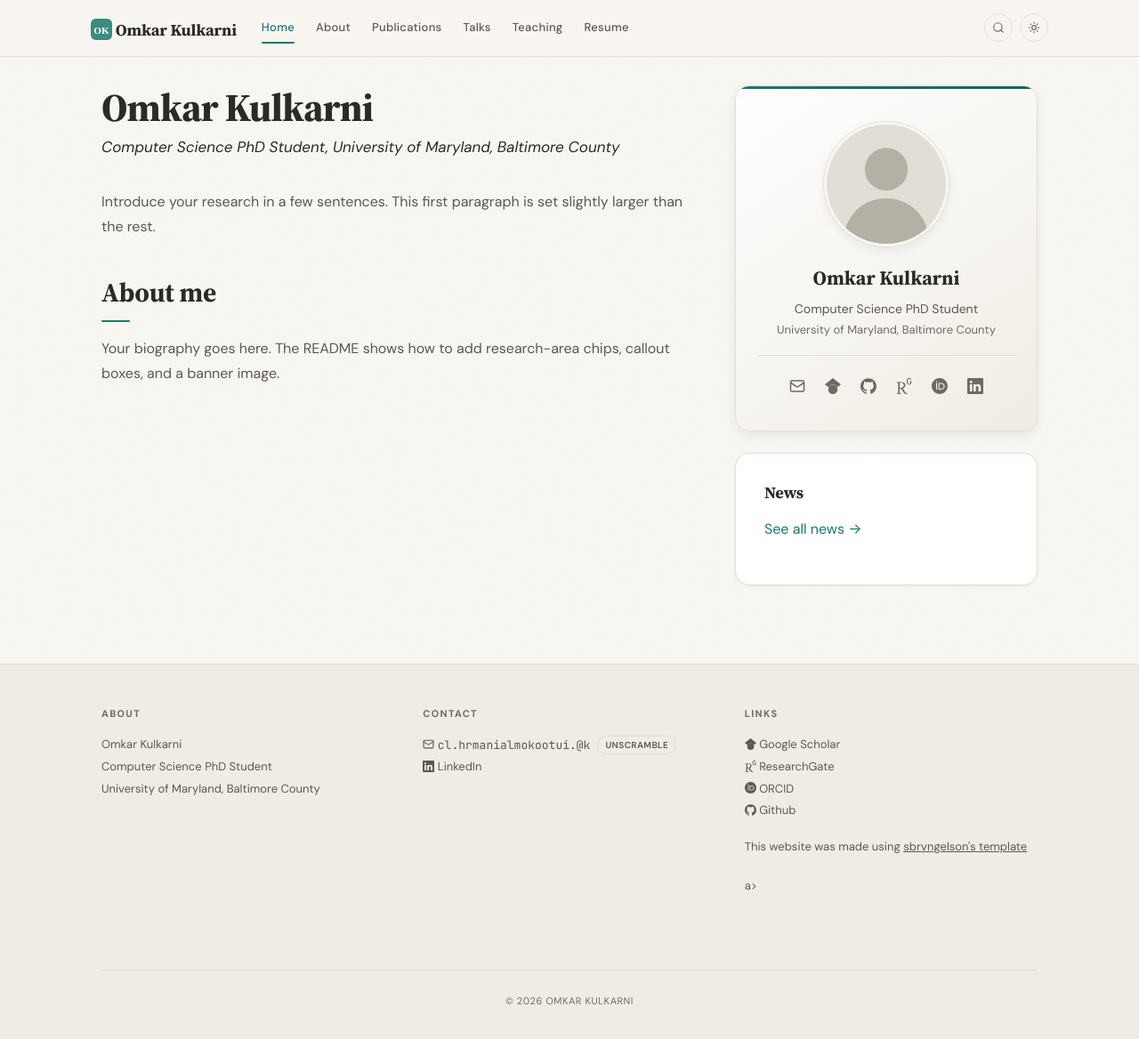
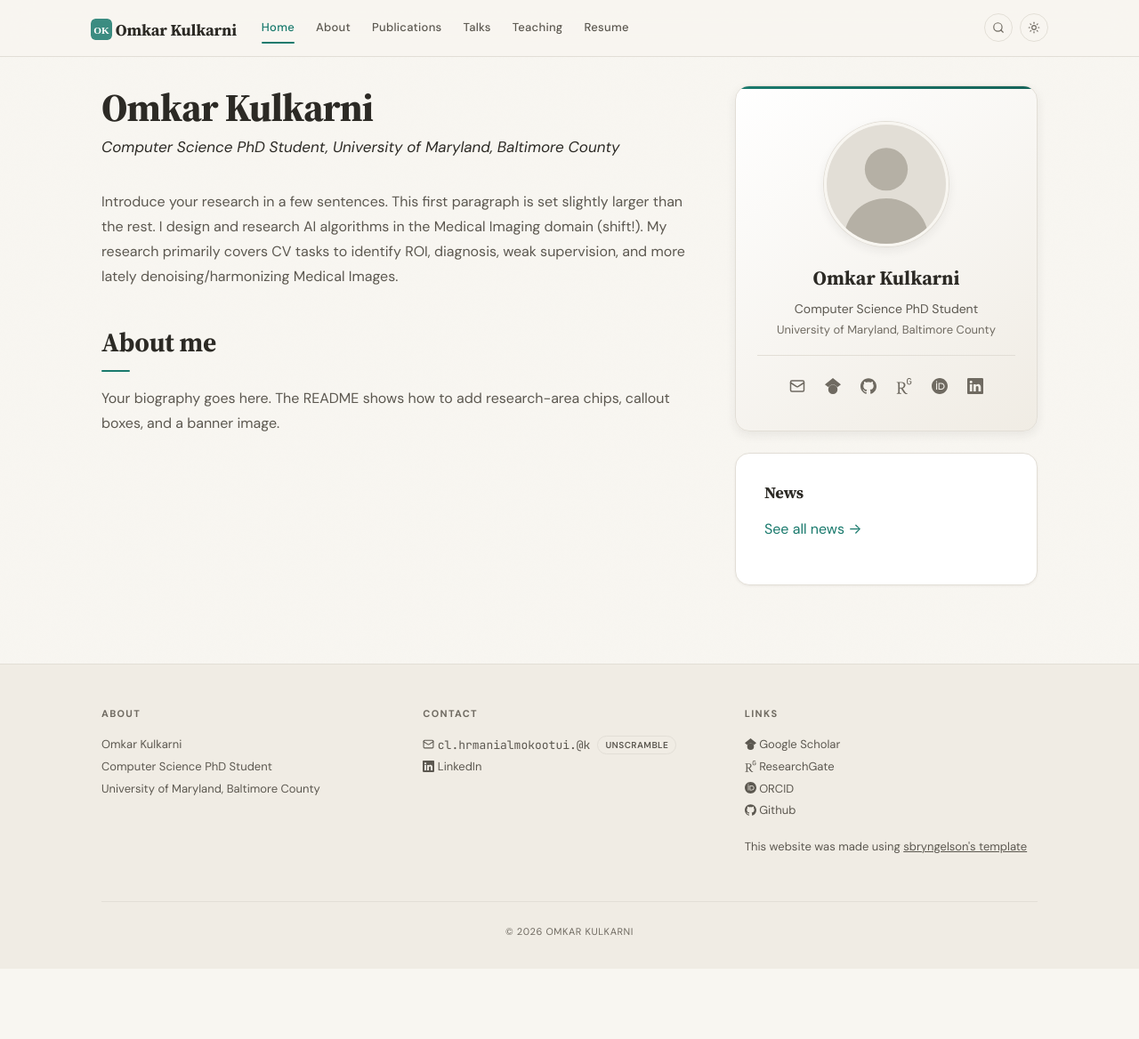
Before and after one commit to ohm-car/ohm-car.github.io, a Jekyll site: the page built from _pages/home.md, in a window 1280 px wide. Shown: the whole page at 89% size. Built offline with Jekyll 4.4.1, drawn with Linux system fonts in a browser that asks for light colours; after the commit the page ends 1089 px from its top, so only the background shows below that.

Commit message:
Drafting the homepage and editing the footer appropriately.

```diff
--- a/_includes/footer.html
+++ b/_includes/footer.html
@@ -26,7 +26,7 @@
         {% if site.links.github and site.links.github != "" %}<a href="{{ site.links.github }}">{% include icon.html name="github" %} Github</a>{% endif %}
       </p>
       <p>
-        This website was made using <a href="https://github.com/sbryngelson/academic-website-template"><span style="text-decoration: underline;">sbryngelson's template</span></p>a>
+        This website was made using <a href="https://github.com/sbryngelson/academic-website-template"><span style="text-decoration: underline;">sbryngelson's template</span></a>
       </p>
     </div>
   </div>
--- a/_pages/home.md
+++ b/_pages/home.md
@@ -8,6 +8,7 @@ permalink: /
 <p class="home-hero-sub">{{ site.title }}, {{ site.institution }}</p>
 
 Introduce your research in a few sentences. This first paragraph is set slightly larger than the rest.
+I design and research AI algorithms in the Medical Imaging domain (shift!). My research primarily covers CV tasks to identify ROI, diagnosis, weak supervision, and more lately denoising/harmonizing Medical Images.
 
 {% capture selected %}{% bibliography --query @*[selected=true] %}{% endcapture %}
 {% if selected contains "pub-entry" %}
```
